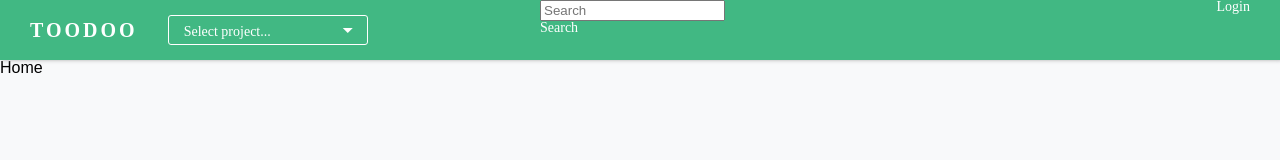
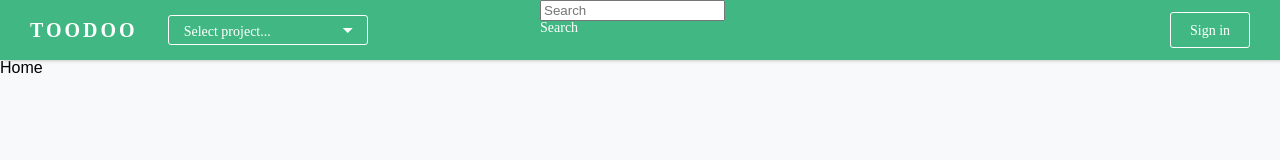
Before and after one commit to smithoo-lab/too-doo, a Vue app: page /#/ in a window 1280 px wide. Shown: the top 160 px of the page. Built offline with nearby package versions, Linux system fonts and the light colour scheme.

Commit message:
feat: add auth button style

```diff
--- a/src/views/components/app-header/AuthButton.vue
+++ b/src/views/components/app-header/AuthButton.vue
@@ -1,12 +1,22 @@
 <template>
     <div class="auth-button">
-        <button type="button">Login</button>
+        <div v-if="loggedIn">
+            <!-- TODO: add profile and nickname from google account -->
+            <button type="button">Sign out</button>
+        </div>
+        <div v-else>
+            <button type="button">Sign in</button>
+        </div>
     </div>
 </template>
 
 <script>
 export default {
-
+    data() {
+        return {
+            loggedIn: false,
+        };
+    },
 };
 </script>
 
@@ -15,6 +25,17 @@ export default {
     float: right;
 }
 .auth-button button {
+    margin-top: 12px;
     border-radius: 3px;
+    width: 80px;
+    height: 36px;
+    border: 1px solid #fff;
+    line-height: 36px;
+    text-align: center;
+    box-sizing: border-box;
+}
+.auth-button button:hover {
+    background-color: #30a471;
+    box-shadow: 1px 1px 1px #ccc;
 }
 </style>
--- a/src/views/components/app-header/ProjectSelect.vue
+++ b/src/views/components/app-header/ProjectSelect.vue
@@ -67,7 +67,7 @@ export default {
 }
 .select-btn button:hover {
     background-color: #30a471;
-    box-shadow: 2px 1px 2px #ccc;
+    box-shadow: 1px 1px 1px #ccc;
 }
 .select-btn .icon {
     float: right;
```
